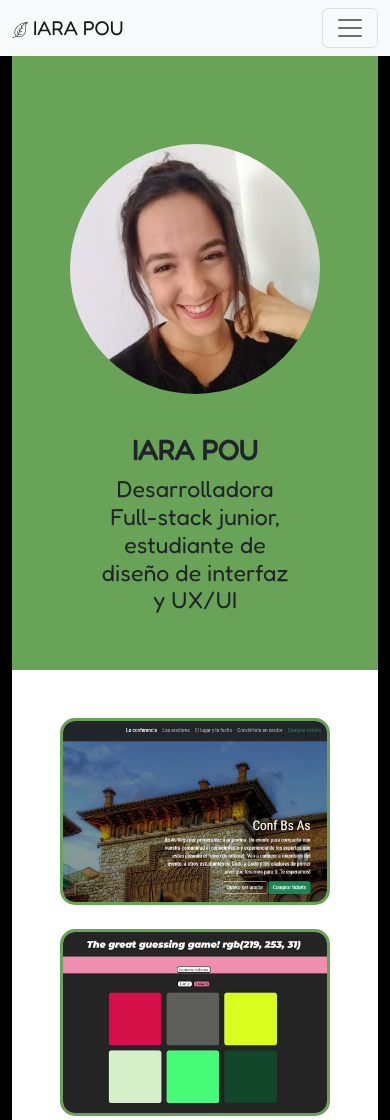
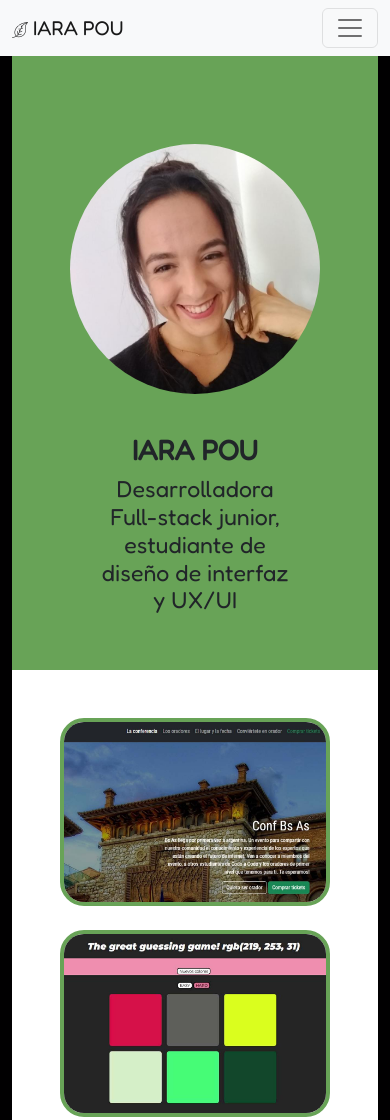
Before and after one commit to Iara-Pou/portfolio, a website: page index.html in a window 390 px wide. Shown: the top 1120 px of the page. Drawn offline with nearby package versions, Linux system fonts and the light colour scheme.

Commit message:
Reemplaza medidas fijas por em o %
Antes no eran responsive al dispositivo en el que se encuentren. Por eso, las cambié, ya que no tiene sentido que algo en una pantalla de computadora tenga el mismo tamaño en una pantalla de celular

```diff
--- a/css/estiloPortfolio.css
+++ b/css/estiloPortfolio.css
@@ -9,18 +9,14 @@ body {
 
 #miFoto {
     border-radius: 50%;
-    height: 250px;
-    margin: 40px auto;
+    height: 15.62em;
+    margin: 2.5em auto;
 }
 
 #portfolio img {
-    border-radius: 15px;
-    border: 3px solid #68A357;
+    border-radius: 1.5em;
+    border: 0.25em solid #68A357;
     width: 100%;
-}
-
-#portfolio {
-    padding: 30px;
 }
 
 footer i {
@@ -35,5 +31,5 @@ footer i:hover{
 }
 
 .error{
-    border: 2px solid red;
+    border: 0.15em solid red;
 }
```
